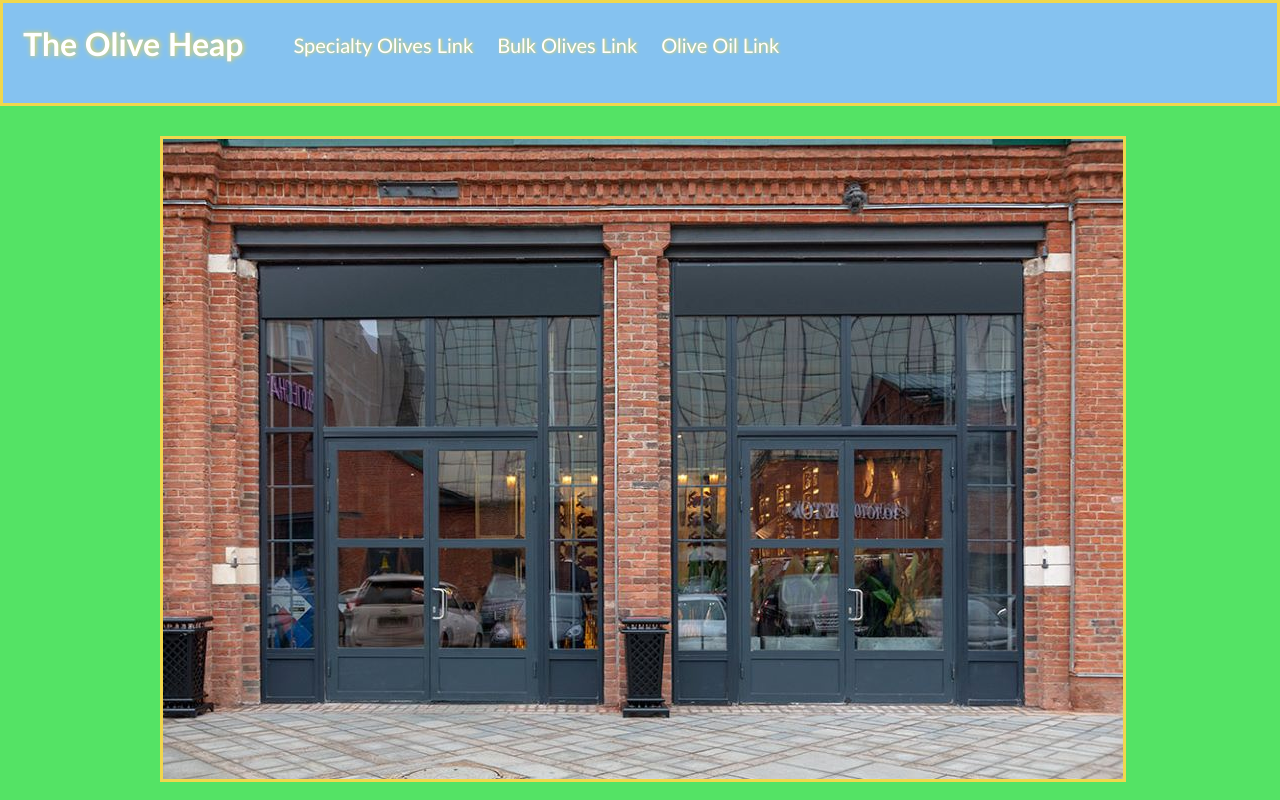
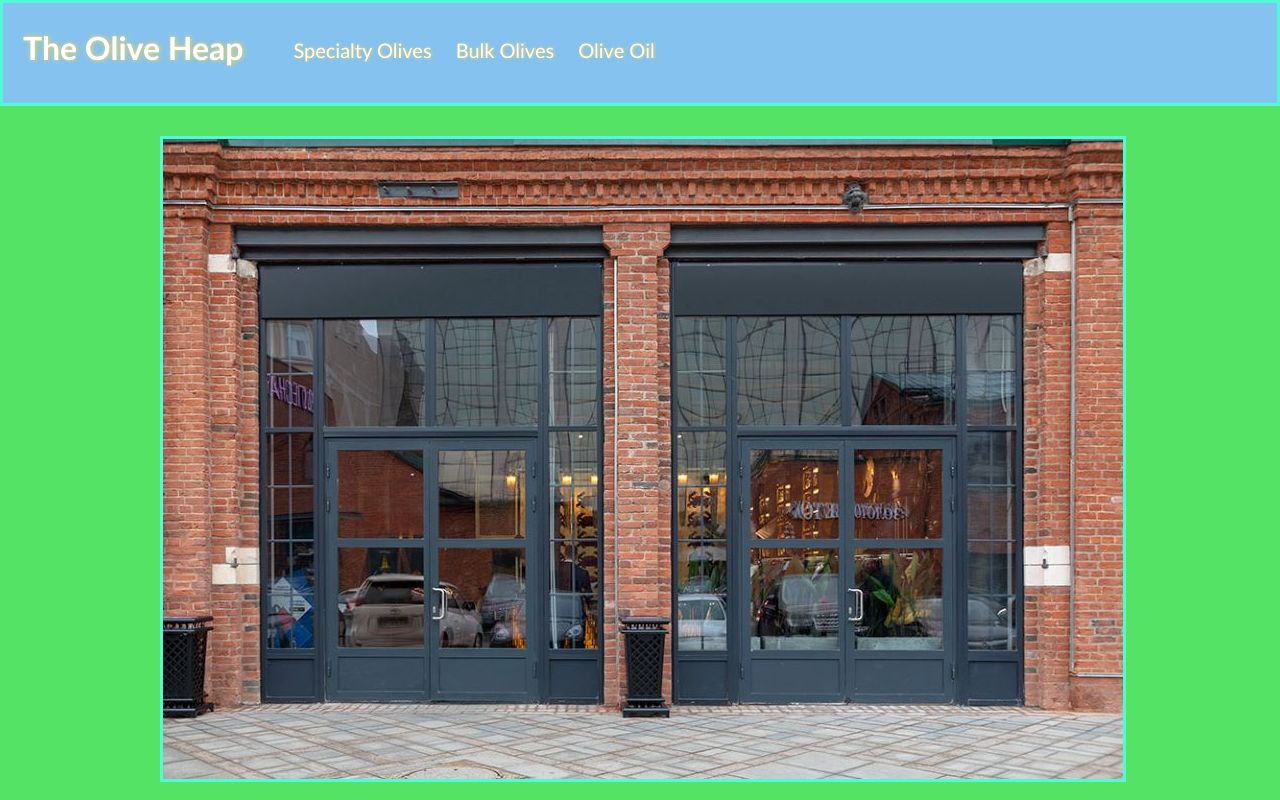
Before and after one commit to derekjdoug/olive-heap, a plain HTML site: page index.html in a window 1280 px wide. Shown: the top 800 px of the page. Drawn offline with Linux system fonts and the light colour scheme.

Commit message:
edited link text

```diff
--- a/index.html
+++ b/index.html
@@ -12,9 +12,9 @@
             <h1>The Olive Heap</h1>
             <nav>
                 <ul>
-                    <li><a href="/">Specialty Olives Link</a></li>
-                    <li><a href="/">Bulk Olives Link</a></li>
-                    <li><a href="/">Olive Oil Link</a></li>
+                    <li><a href="/">Specialty Olives</a></li>
+                    <li><a href="/">Bulk Olives</a></li>
+                    <li><a href="/">Olive Oil</a></li>
                 </ul>
             </nav>
         </header>
--- a/style.css
+++ b/style.css
@@ -17,20 +17,21 @@ li{
 header{
     background-color: #85C2F0;
     height: 100px;
-    border: 3px solid #F0D74D;
+    border: 3px solid #50FAD6;
 }
 
 h1{
     float: left;
     margin-left: 20px;
     margin-right: 50px;
+    margin-top: 25px;
     color: white;
     text-shadow: #F0D74D 1px 0 5px;
 }
 
 nav li{
     display: inline-block;
-    margin-top: 30px;
+    margin-top: 35px;
     margin-right: 20px;
 }
 
@@ -56,13 +57,13 @@ main{
 
 #hero{
     width:960px;
-    border: 3px solid #F0D74D;
+    border: 3px solid #50FAD6;
 }
 
 main li img{
     height: 150px;
     width: 291px;
-    border: 3px solid #F0D74D;
+    border: 3px solid #50FAD6;
 }
 
 main li{
```
